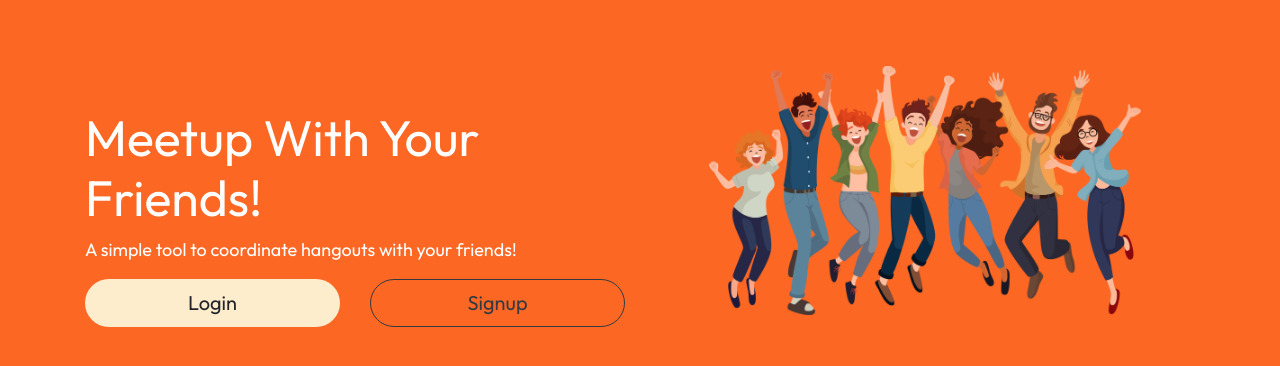
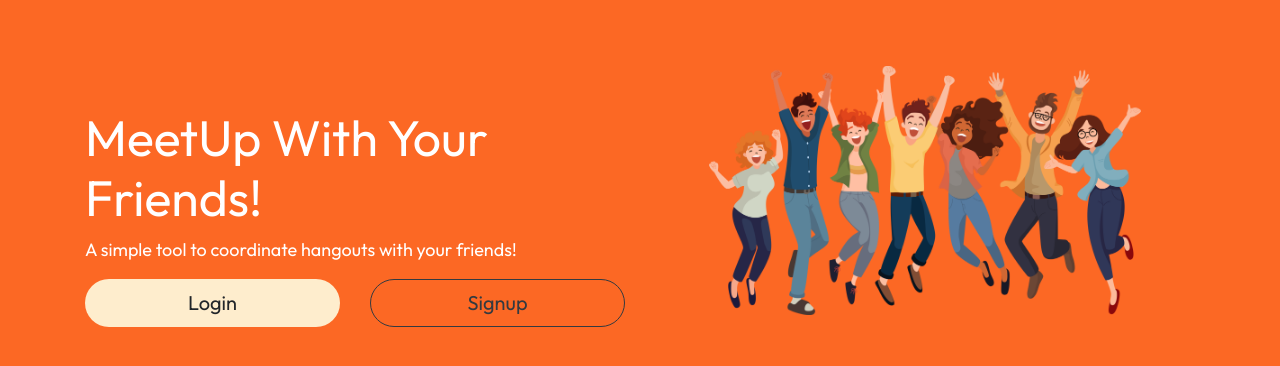
Before and after one commit to Jeffery05/MeetUp, a Flask app: page / in a window 1280 px wide. Shown: the part 59-425 px from the top of the page. Run offline with Flask 3, Linux system fonts and the light colour scheme; some libraries are stand-ins or nearby versions.

Commit message:
fixed grammer mistakes

```diff
--- a/website/templates/home.html
+++ b/website/templates/home.html
@@ -2,7 +2,7 @@
     %}
     <div class="row align-items-center">
         <div class="col-md-6 d-flex flex-column justify-content-center">
-            <h1 align="left" style="font-size: 50px;  padding-top: 20%;"><bold>Meetup With Your Friends!</bold></h1>
+            <h1 align="left" style="font-size: 50px;  padding-top: 20%;"><bold>MeetUp With Your Friends!</bold></h1>
             <p>A simple tool to coordinate hangouts with your friends!</p>
             <div class="row">
                 <div class="col-md-6">
--- a/website/templates/howTo.html
+++ b/website/templates/howTo.html
@@ -13,7 +13,7 @@
         </div>
         <div class="col-md-4">
             <h2><bold>3. Accept Invite</bold></h2>
-            <p>After your meet up has been created the friends you invited should receive an invite. Make sure they accept!</p>
+            <p>After your meet up has been created, the friends you invited should receive an invite. Make sure they accept!</p>
         </div>
     </div>
     <div class="row">
```
